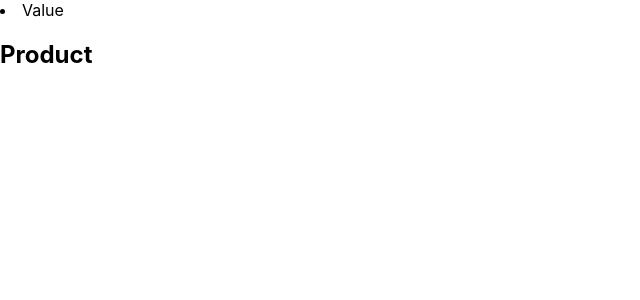
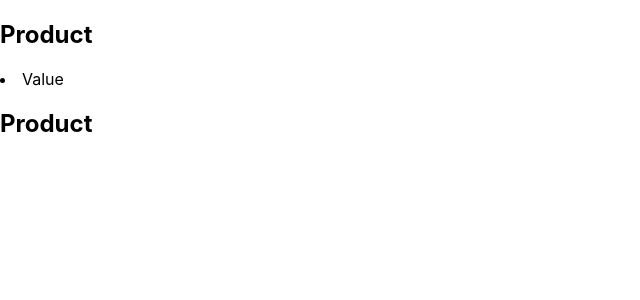
Before and after one commit to rakibul158/react-class, a React (Create React App) app: page / in a window 1280 px wide. Shown: the top 300 px of the page, without its empty margins (0-640 px from the left). Built offline with nearby package versions, Linux system fonts and the light colour scheme.

Commit message:
data pass in class components

```diff
--- a/src/components/Product/Product.js
+++ b/src/components/Product/Product.js
@@ -1,10 +1,15 @@
 import React, { Component } from 'react';
 
 class Product extends Component {
+    constructor(props) {
+       super(props);
+    }
+
     render() {
+        const { currentValue } = this.props;
         return (
             <div>
-                <h2>Product</h2>
+                <h2>Product { currentValue } </h2>
             </div>
         );
     }
--- a/src/components/Shop/Shop.js
+++ b/src/components/Shop/Shop.js
@@ -7,17 +7,29 @@ class Shop extends Component {
         this.state = {
             currentValue: ''
         };
+        this.currentValue = this.currentValue.bind(this)
       }
       currentValue = (e) => {
-          var item = e.target.getAttribute('just-check');
+        var item = e.target.getAttribute('just-check');
         this.setState({
             currentValue: item
         });
-        console.log(item);
+        // this.setState = (prevState, currStten) => {
+
+        //   console.log("shop =====", e.target.getAttribute('just-check'));
+        // };
+
+        // const { name, value } = e.target;
+        // this.setState({
+        //   currentValue: value
+        // });
+        // console.log(item);
       }
       render() {
+        var currentValue = this.state.currentValue;
         return (
           <div>
+            <Product currentValue={currentValue}></Product>
             <li
               type="button" just-check = "Hello"
               onMouseEnter={this.currentValue}
```
